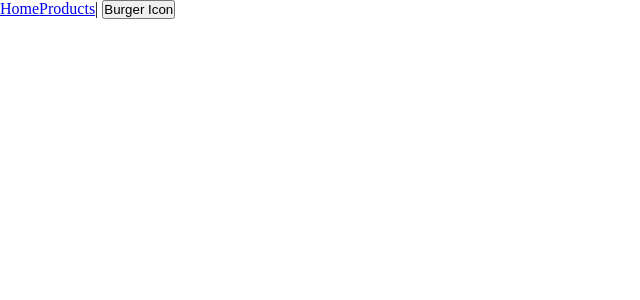
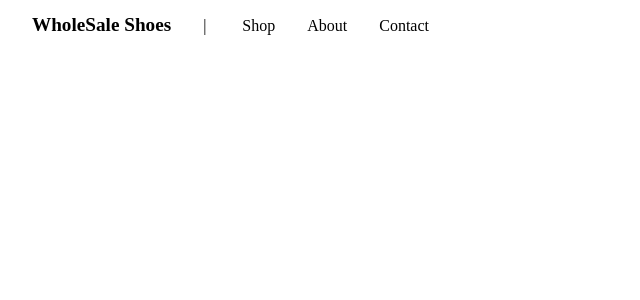
Before and after one commit to jenseneducation-Aleksander-Dimitrijevic/webshop-grupp-projekt, a Vue app: page /about in a window 1280 px wide. Shown: the top 300 px of the page, without its empty margins (0-640 px from the left). Built offline with nearby package versions, Linux system fonts and the light colour scheme.

Commit message:
added styles to navbar component, added font cdn script to index.html

```diff
--- a/public/index.html
+++ b/public/index.html
@@ -1,17 +1,22 @@
 <!DOCTYPE html>
 <html lang="en">
+
 <head>
   <meta charset="utf-8">
   <meta http-equiv="X-UA-Compatible" content="IE=edge">
   <meta name="viewport" content="width=device-width,initial-scale=1.0">
+  <link rel="stylesheet" href="https://cdn.linearicons.com/free/1.0.0/icon-font.min.css">
   <link rel="icon" href="<%= BASE_URL %>favicon.ico">
   <title><%= htmlWebpackPlugin.options.title %></title>
 </head>
+
 <body>
   <noscript>
-      <strong>We're sorry but <%= htmlWebpackPlugin.options.title %> doesn't work properly without JavaScript enabled. Please enable it to continue.</strong>
+    <strong>We're sorry but <%= htmlWebpackPlugin.options.title %> doesn't work properly without JavaScript enabled.
+      Please enable it to continue.</strong>
   </noscript>
   <div id="app"></div>
   <!-- built files will be auto injected -->
 </body>
+
 </html>
--- a/src/components/Navbar.vue
+++ b/src/components/Navbar.vue
@@ -1,25 +1,97 @@
 <template>
-  <div id="nav" class="nav">
-    <nav>
-      <div>
-        <router-link to="/" class="brand">Home</router-link>
-        <router-link :to="{ name: 'products' }">Products</router-link>|
-        <div class="side-menu" v-if="isOpen">Side Menu</div>
-        <button class="burger" @click="isOpen = !isOpen">Burger Icon</button>
-      </div>
-    </nav>
-  </div>
+  <nav class="nav-bar">
+    <span class="lnr lnr-home home-icon"></span>
+    <span class="lnr lnr-cart cart-icon"></span>
+    <div class="nav-links">
+      <router-link to="/" class="brand">WholeSale Shoes</router-link>|
+      <router-link to="/products">Shop</router-link>
+      <router-link to="about">About</router-link>
+      <router-link to="contact">Contact</router-link>
+    </div>
+    <span class="lnr lnr-cart"></span>
+    <div class="dots">
+      <div />
+      <div />
+      <div />
+    </div>
+  </nav>
 </template>
 
 <script>
-export default {
-  data() {
-    return {
-      isOpen: false,
-    };
-  },
-};
+export default {};
 </script>
 
 <style lang="scss" scoped>
+.nav-bar {
+  left: 0;
+  right: 0;
+  bottom: 0;
+  width: 100%;
+  height: 50px;
+  display: flex;
+  padding: 0 2rem;
+  position: fixed;
+  background: #ddd;
+  align-items: center;
+  justify-content: space-between;
+
+  .nav-links,
+  span.cart-icon {
+    display: none;
+
+    a {
+      color: #999;
+      text-decoration: none;
+    }
+  }
+
+  span {
+    color: #777;
+    cursor: pointer;
+    font-size: 1.4rem;
+  }
+
+  .dots {
+    display: flex;
+    cursor: pointer;
+
+    div {
+      width: 6px;
+      height: 6px;
+      margin: 0 2px;
+      border-radius: 50%;
+      background: #777;
+    }
+  }
+}
+
+@media screen and (min-width: 1024px) {
+  .nav-bar {
+    top: 0;
+    padding: 0 2rem;
+    background: #fff;
+
+    span.home-icon,
+    span.cart-icon,
+    .dots {
+      display: none;
+    }
+
+    .nav-links {
+      display: block;
+
+      .brand {
+        margin-left: 0;
+        font-size: 1.2rem;
+        font-weight: bold;
+        padding-right: 2rem;
+      }
+
+      a {
+        color: #000;
+        margin-left: 2rem;
+      }
+    }
+  }
+}
 </style>
```
Lines whose indentation alone changed are shown as unchanged.
